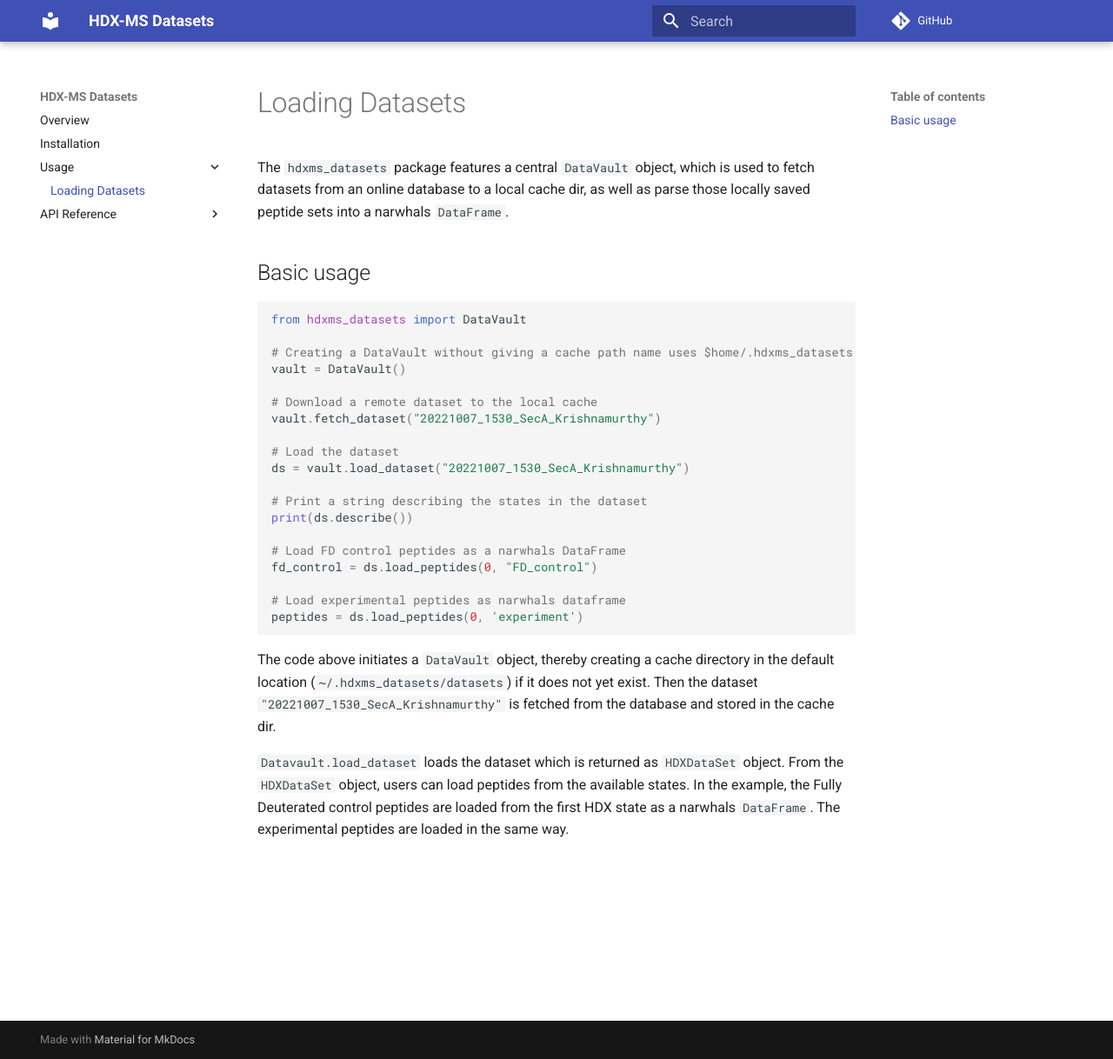
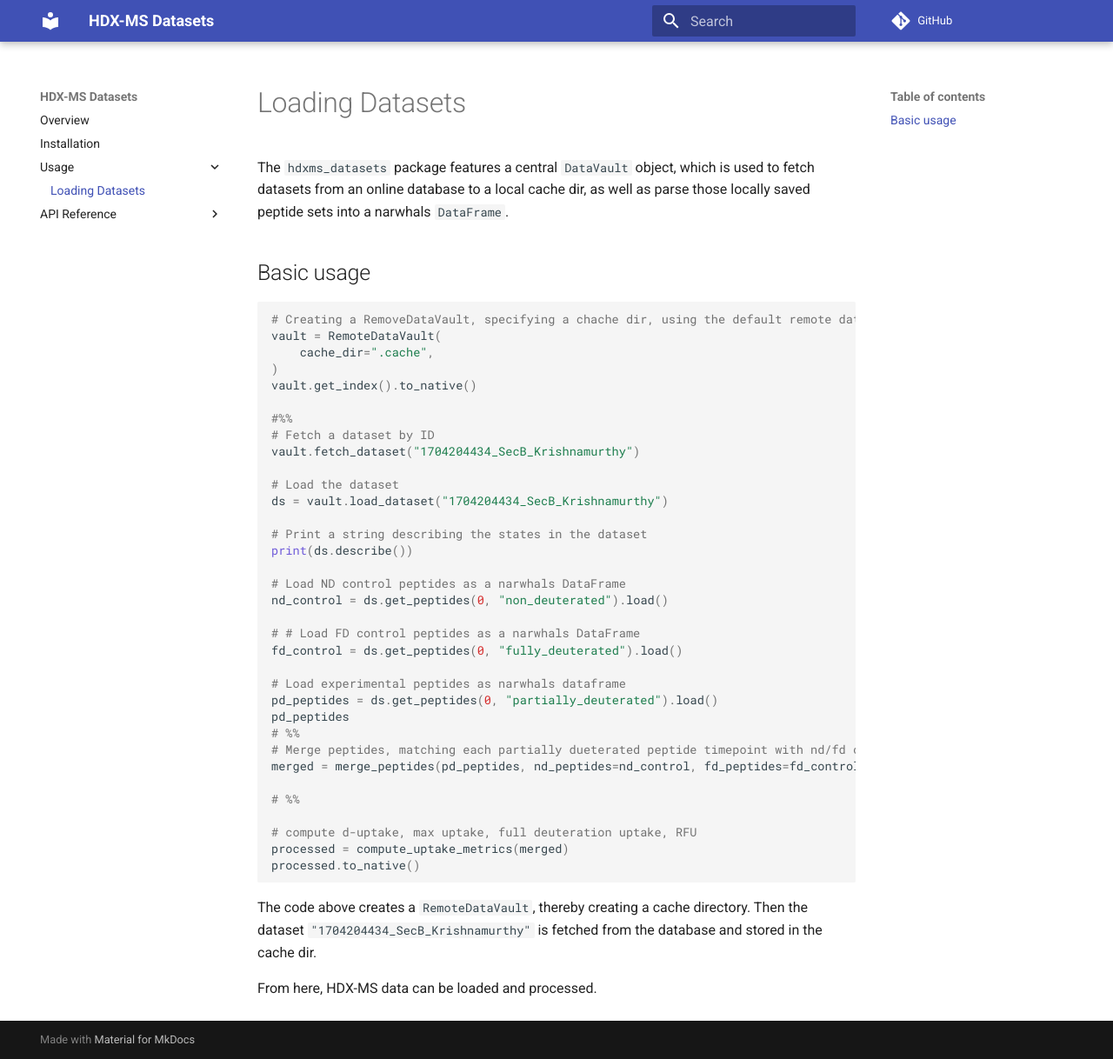
Before and after one commit to Jhsmit/hdxms-datasets, an MkDocs documentation site: the page built from docs/usage/loading.md, in a window 1280 px wide and 1218 px high. Shown: the whole window at 87% size. Built offline with MkDocs 1.6.1 and Material for MkDocs 9.7.7, drawn with Linux system fonts in a browser that asks for light colours; comment, search, counter and statistics services are not loaded.

Commit message:
update docs

````diff
--- a/docs/usage/loading.md
+++ b/docs/usage/loading.md
@@ -6,32 +6,44 @@ database to a local cache dir, as well as parse those locally saved peptide sets
 ## Basic usage
 
 ```python
-from hdxms_datasets import DataVault
 
-# Creating a DataVault without giving a cache path name uses $home/.hdxms_datasets by default
-vault = DataVault()
+# Creating a RemoveDataVault, specifying a chache dir, using the default remote database
+vault = RemoteDataVault(
+    cache_dir=".cache",
+)
+vault.get_index().to_native()
 
-# Download a remote dataset to the local cache
-vault.fetch_dataset("20221007_1530_SecA_Krishnamurthy")
+#%%
+# Fetch a dataset by ID
+vault.fetch_dataset("1704204434_SecB_Krishnamurthy")
 
 # Load the dataset
-ds = vault.load_dataset("20221007_1530_SecA_Krishnamurthy")
+ds = vault.load_dataset("1704204434_SecB_Krishnamurthy")
 
 # Print a string describing the states in the dataset
 print(ds.describe())
 
-# Load FD control peptides as a narwhals DataFrame
-fd_control = ds.load_peptides(0, "FD_control")
+# Load ND control peptides as a narwhals DataFrame
+nd_control = ds.get_peptides(0, "non_deuterated").load()
+
+# # Load FD control peptides as a narwhals DataFrame
+fd_control = ds.get_peptides(0, "fully_deuterated").load()
 
 # Load experimental peptides as narwhals dataframe
-peptides = ds.load_peptides(0, 'experiment')
+pd_peptides = ds.get_peptides(0, "partially_deuterated").load()
+pd_peptides
+# %%
+# Merge peptides, matching each partially dueterated peptide timepoint with nd/fd control uptake or mass
+merged = merge_peptides(pd_peptides, nd_peptides=nd_control, fd_peptides=fd_control)
+
+# %%
+
+# compute d-uptake, max uptake, full deuteration uptake, RFU
+processed = compute_uptake_metrics(merged)
+processed.to_native()
 
 ```
 
-The code above initiates a `DataVault` object, thereby creating a cache directory in the default location
-(`~/.hdxms_datasets/datasets`) if it does not yet exist. Then the dataset `"20221007_1530_SecA_Krishnamurthy"` is fetched
-from the database and stored in the cache dir.
+The code above creates a `RemoteDataVault`, thereby creating a cache directory. Then the dataset `"1704204434_SecB_Krishnamurthy"` is fetched  from the database and stored in the cache dir.
 
-`Datavault.load_dataset` loads the dataset which is returned as `HDXDataSet` object. From the `HDXDataSet` object,
-users can load peptides from the available states. In the example, the Fully Deuterated control peptides are loaded
-from the first HDX state as a narwhals `DataFrame`. The experimental peptides are loaded in the same way.
+From here, HDX-MS data can be loaded and processed.
````
